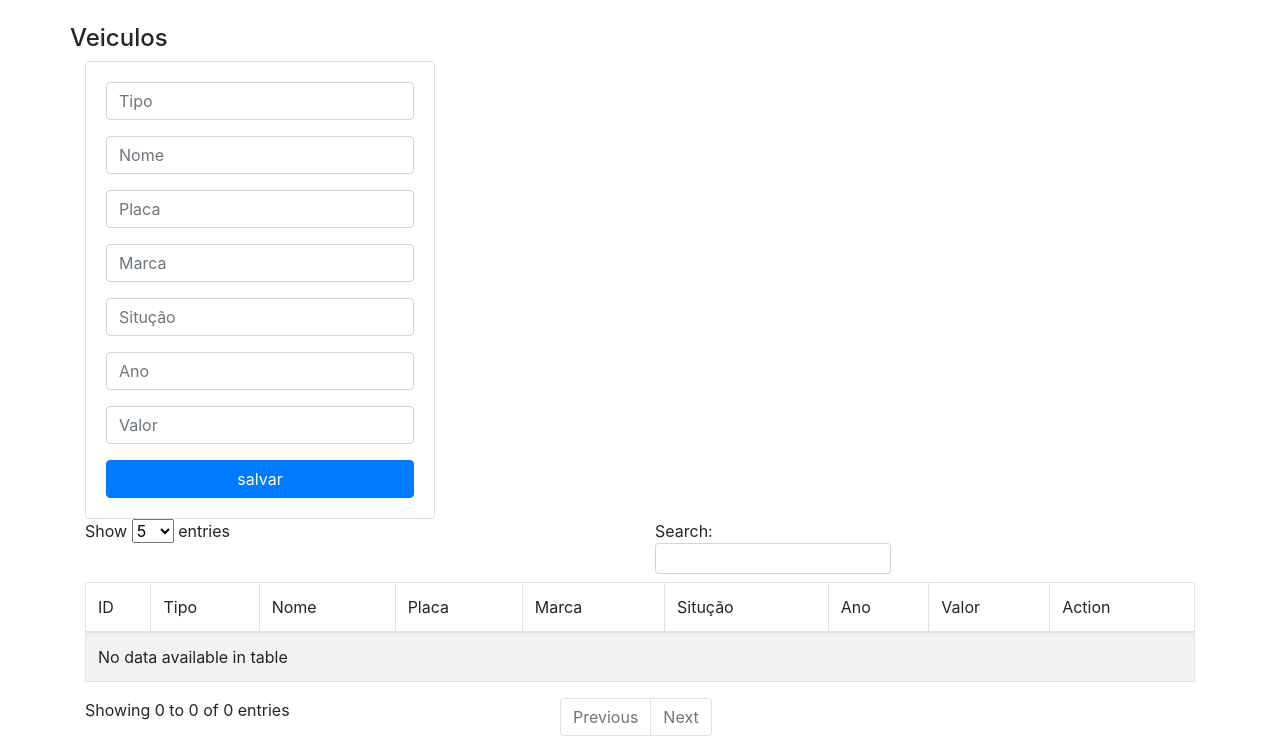
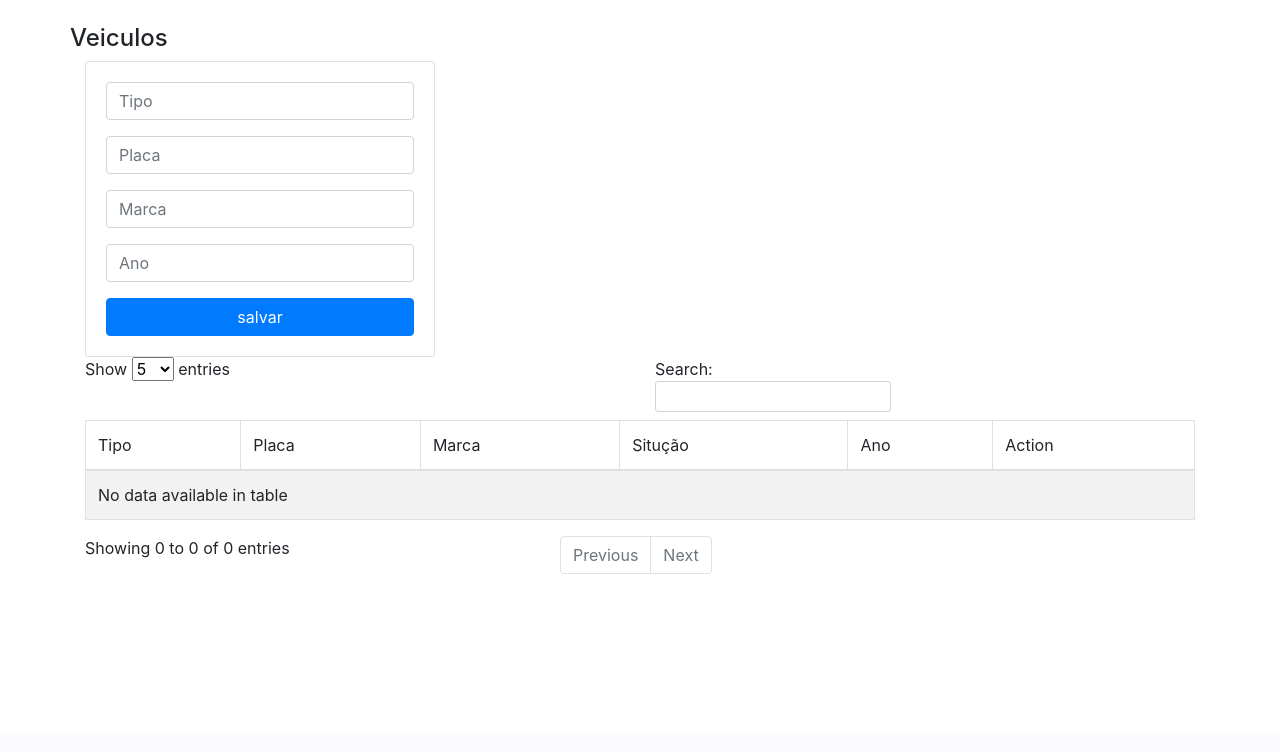
Before and after one commit to Lucas-Ladislau/coopana-flask, a Flask app: page /veiculos in a window 1280 px wide. Shown: the part 67-819 px from the top of the page. After the commit the page ends 641 px from the top, so only its background shows below. Run offline with Flask 2, Linux system fonts and the light colour scheme; data that the repository does not hold is empty; some libraries are stand-ins or nearby versions.

Commit message:
atualizacao veiculos atributos

```diff
--- a/main.py
+++ b/main.py
@@ -7,7 +7,7 @@ import os
 DB_HOST = 'localhost'
 DB_NAME = 'coopana' #nome do BD
 DB_USER = 'postgres'  #nome user do seu BD
-DB_PASS = '123456789'   #senha do seu BD
+DB_PASS = '31081995'   #senha do seu BD
 
 #Versão de conexão docker
 #DB_HOST = os.environ['DB_HOST']
@@ -92,26 +92,25 @@ def licitacoes():
 @app.route("/veiculos")
 def veiculos():
     cur = conn.cursor(cursor_factory=psycopg2.extras.DictCursor)
-    v = "SELECT * FROM coopana.veiculos"       # Nome da tabela do bd que vai ser utilizada
+    v = "SELECT * FROM coopana.veiculos"       # Nome da tabela do bd que vai ser utililorzada
     cur.execute(v)
     list_veiculos = cur.fetchall()
     return render_template('veiculos.html',list_veiculos = list_veiculos)
 
+#a implementação de situação é feita na regra de negócio em transporte
 @app.route('/add_veiculos', methods=['POST'])
 def add_veiculos():
     cur = conn.cursor(cursor_factory=psycopg2.extras.DictCursor)
     if request.method == 'POST':
         #Colunas da respectiva tabela
         tipo = request.form['tipo']
-        nome = request.form['nome']
         placa = request.form['placa']
         marca = request.form['marca']
-        situacao = request.form['situacao']
+        situacao = False
         ano = request.form['ano']
-        valor = request.form['valor']
         cur.execute(
-            "INSERT INTO coopana.veiculos (tipo,nome,placa,marca,situação,ano,valor) VALUES (%s,%s,%s,%s,%s,%s,%s)",
-            (tipo,nome,placa,marca,situacao,ano,valor))
+            "INSERT INTO coopana.veiculos (tipo,placa,marca,situacao,ano) VALUES (%s,%s,%s, %s,%s)",
+            (tipo,placa,marca,situacao,ano))
         conn.commit()
         flash('Veiculo adicionado com Sucesso!')
         return redirect(url_for('veiculos'))
@@ -131,19 +130,16 @@ def update_veiculos(id):
     if request.method == 'POST':
         #Colunas da respectiva tabela
         tipo = request.form['tipo']
-        nome = request.form['nome']
         placa = request.form['placa']
         marca = request.form['marca']
-        situacao = request.form['situacao']
         ano = request.form['ano']
-        valor = request.form['valor']
 
         cur = conn.cursor(cursor_factory=psycopg2.extras.DictCursor)
         cur.execute("""
             UPDATE coopana.veiculos
-            SET tipo = %s,nome = %s,placa = %s, marca = %s,situação = %s,ano = %s,valor = %s
+            SET tipo = %s,placa = %s, marca = %s,ano = %s
             WHERE id = %s
-        """, (tipo,nome,placa,marca,situacao,ano,valor, id))
+        """, (tipo,placa,marca,ano, id))
         flash('Veiculo Atualizado com sucesso !')
         conn.commit()
         return redirect(url_for('veiculos'))
--- a/templates/veiculos.html
+++ b/templates/veiculos.html
@@ -22,22 +22,13 @@
 			<input type="text" class="form-control" name="tipo" placeholder="Tipo">
 		  </div>
 		  <div class="form-group">
-			<input type="text" class="form-control" name="nome" placeholder="Nome">
-		  </div>
-		  <div class="form-group">
 			<input type="text" class="form-control" name="placa" placeholder="Placa">
 		  </div>
 		  <div class="form-group">
 			<input type="text" class="form-control" name="marca" placeholder="Marca">
 		  </div>
 		  <div class="form-group">
-			<input type="text" class="form-control" name="situacao" placeholder="Situção">
-		  </div>
-		  <div class="form-group">
 			<input type="text" class="form-control" name="ano" placeholder="Ano">
-		  </div>
-		  <div class="form-group">
-			<input type="text" class="form-control" name="valor" placeholder="Valor">
 		  </div>
 		  <button class="btn btn-primary btn-block">
 			salvar
@@ -49,28 +40,22 @@
 		<table id="example" class="table table-striped table-bordered" style="width:100%">
 		<thead>
 			<tr>
-			<td>ID</td>
 			<td>Tipo</td>
-			<td>Nome</td>
 			<td>Placa</td>
 			<td>Marca</td>
 			<td>Situção</td>
 			<td>Ano</td>
-			<td>Valor</td>
 			<td>Action</td>
 			</tr>
 		</thead>
 		<tbody>
 			{% for row in list_veiculos %}
 			<tr>
-			<td>{{row[0]}}</td>
 			<td>{{row[1]}}</td>
 			<td>{{row[2]}}</td>
 			<td>{{row[3]}}</td>
 			<td>{{row[4]}}</td>
 			<td>{{row[5]}}</td>
-			<td>{{row[6]}}</td>
-			<td>{{row[7]}}</td>
 			<td width="200">
 				<a href="/editv/{{row[0]}}" class="btn btn-secondary btn-sm">editar</a>
 				<a href="/deletev/{{row[0]}}" class="btn btn-danger btn-delete btn-sm">apagar</a>
```
Also changed, not shown: templates/editv.html (+0 -9 lines).
